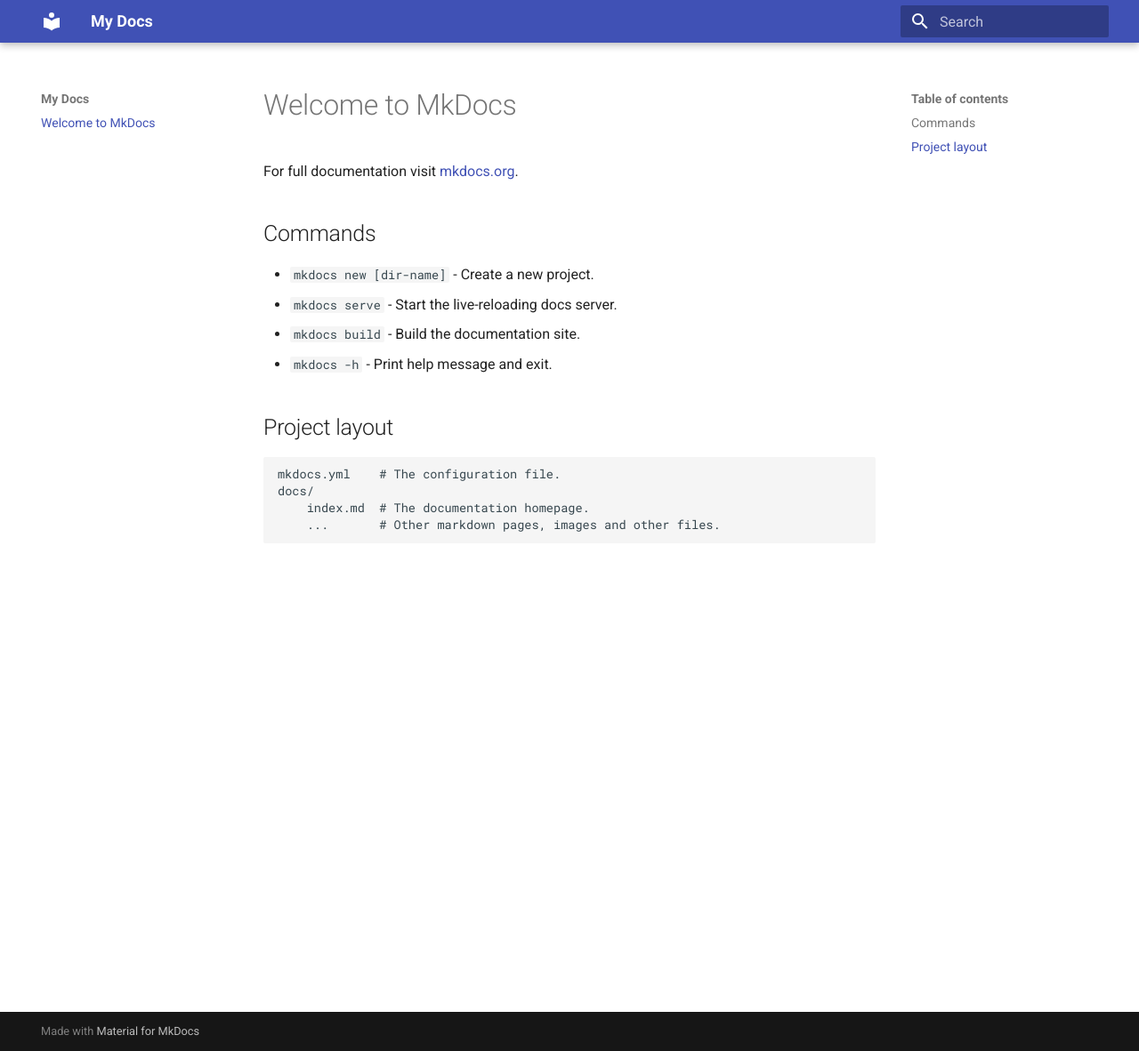
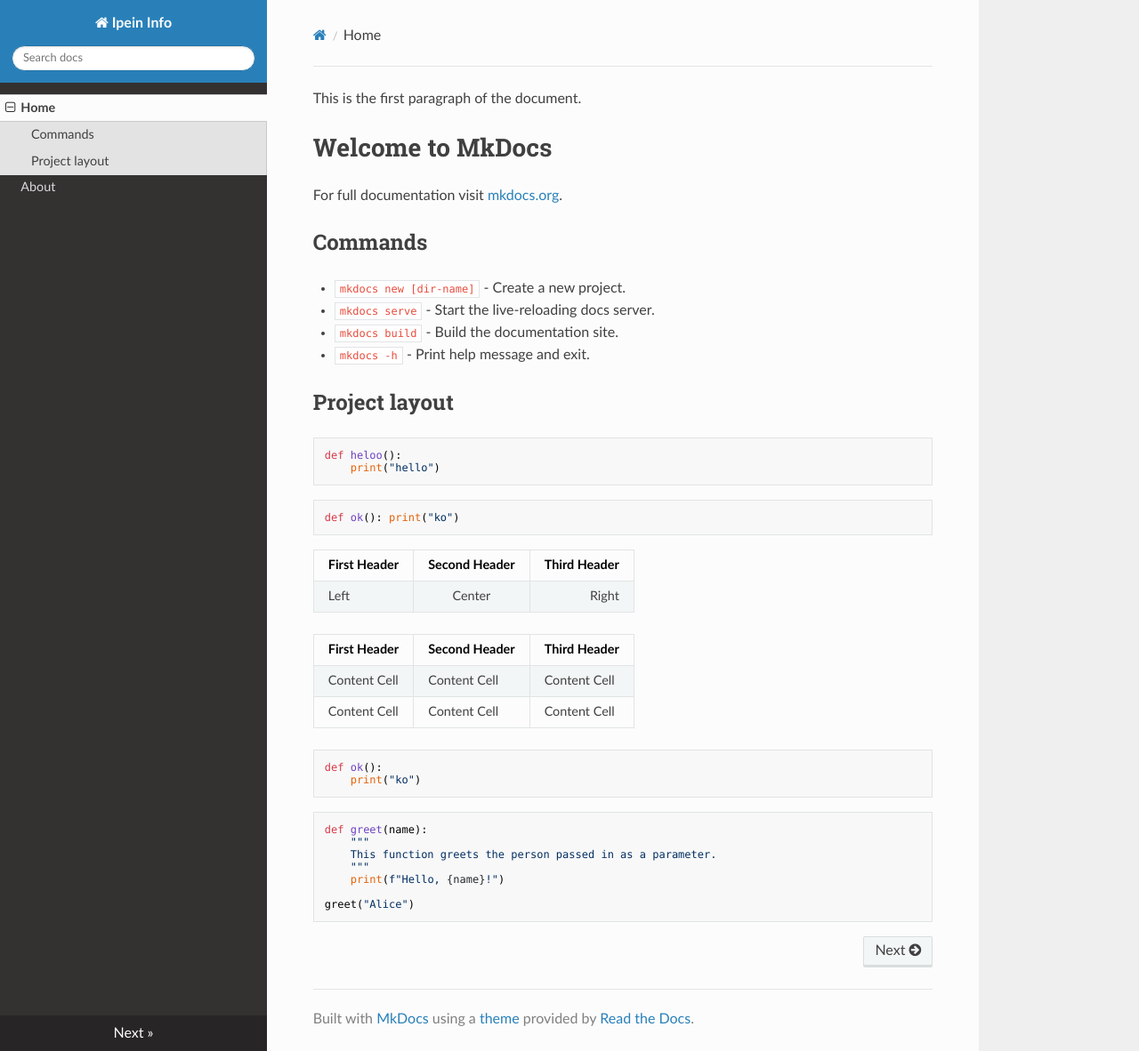
Before and after one commit to anis-saied/ipein, an MkDocs documentation site: the page built from docs/index.md, in a window 1280 px wide and 1182 px high. Shown: the whole window at 89% size. Built offline with MkDocs 1.6.1, drawn with Linux system fonts in a browser that asks for light colours; nearby versions of some CDN libraries.

Commit message:
update theme

````diff
--- a/docs/index.md
+++ b/docs/index.md
@@ -1,3 +1,13 @@
+---
+title: Ipein Info Home
+summary: A brief description of my document.
+authors:
+    - Waylan Limberg
+    - Tom Christie
+date: 2018-07-10
+some_url: https://example.com
+---
+This is the first paragraph of the document.
 # Welcome to MkDocs
 
 For full documentation visit [mkdocs.org](https://www.mkdocs.org).
@@ -11,7 +21,45 @@
 
 ## Project layout
 
-    mkdocs.yml    # The configuration file.
-    docs/
-        index.md  # The documentation homepage.
-        ...       # Other markdown pages, images and other files.
+```python
+def heloo():
+    print("hello")
+```
+
+
+
+
+
+```python
+def ok(): print("ko")
+```
+
+First Header | Second Header | Third Header
+:----------- |:-------------:| -----------:
+Left         | Center        | Right
+
+
+| First Header | Second Header | Third Header |
+| ------------ | ------------- | ------------ |
+| Content Cell | Content Cell  | Content Cell |
+| Content Cell | Content Cell  | Content Cell |
+
+
+
+```python
+def ok():
+    print("ko")
+```
+
+
+
+
+```python
+def greet(name):
+    """
+    This function greets the person passed in as a parameter.
+    """
+    print(f"Hello, {name}!")
+
+greet("Alice")
+```
--- a/mkdocs.yml
+++ b/mkdocs.yml
@@ -1,3 +1,27 @@
-site_name: My Docs
+site_name: Ipein Info
+
+site_url: https://anis-saied.github.io/ipein/
+
 theme:
-  name: material
+  name: readthedocs
+  hljs_style: github #github = default
+
+  #material, readthedocs
+  # pip install mkdocs-cinder
+  # pip install mkdocs-bootstrap
+  # pip install mkdocs-windmill
+  # pip install mkdocs-material
+  # pip install mkdocs-readthedocs
+
+
+
+
+#markdown_extensions:
+  #- codehilite:
+      #use_pygments: true  # This option enables syntax highlighting
+      #pygments_style: github-dark
+  #- fenced_code
+
+nav:
+  - Home: index.md
+  - About: about.md
````
Also changed, not shown: docs/about.md (added, +67 -0 lines), 1 other file.
